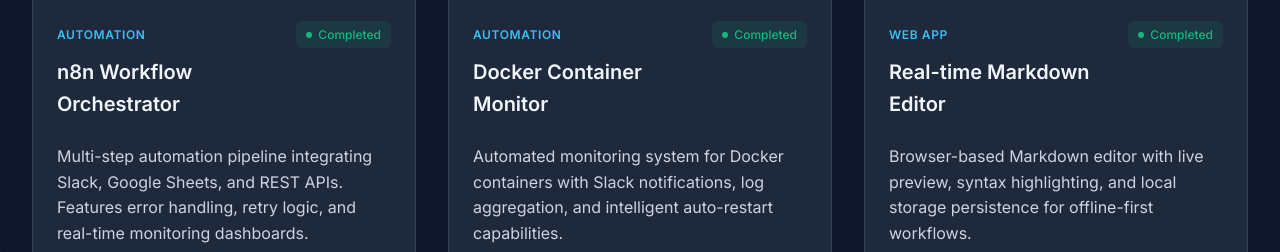
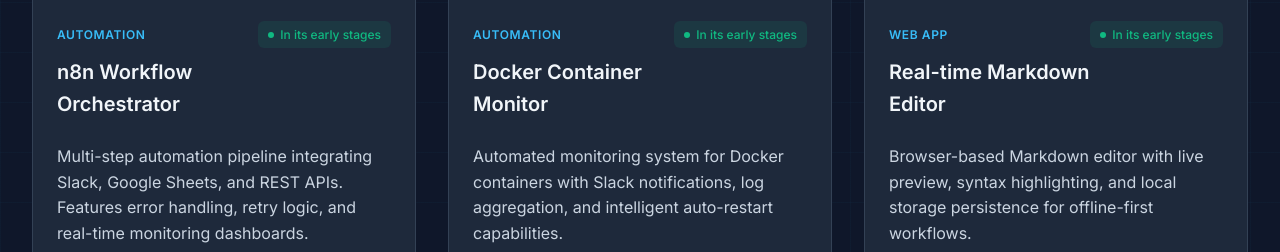
Before and after one commit to ACD-Ken/site, a website: page portfolio.html in a window 1280 px wide. Shown: the part 548-800 px from the top of the page. Drawn offline with Linux system fonts and the light colour scheme.

Commit message:
Change project status from 'Completed' to 'In its early stages'

```diff
--- a/portfolio.html
+++ b/portfolio.html
@@ -492,7 +492,7 @@
                         </div>
                         <span class="status-badge completed">
                             <span class="status-dot"></span>
-                            Completed
+                            In its early stages
                         </span>
                     </div>
 
@@ -556,7 +556,7 @@
                         </div>
                         <span class="status-badge completed">
                             <span class="status-dot"></span>
-                            Completed
+                            In its early stages
                         </span>
                     </div>
 
@@ -620,7 +620,7 @@
                         </div>
                         <span class="status-badge completed">
                             <span class="status-dot"></span>
-                            Completed
+                            In its early stages
                         </span>
                     </div>
 
@@ -748,7 +748,7 @@
                         </div>
                         <span class="status-badge completed">
                             <span class="status-dot"></span>
-                            Completed
+                            In its early stages
                         </span>
                     </div>
 
@@ -812,7 +812,7 @@
                         </div>
                         <span class="status-badge completed">
                             <span class="status-dot"></span>
-                            Completed
+                            In its early stages
                         </span>
                     </div>
 
```
